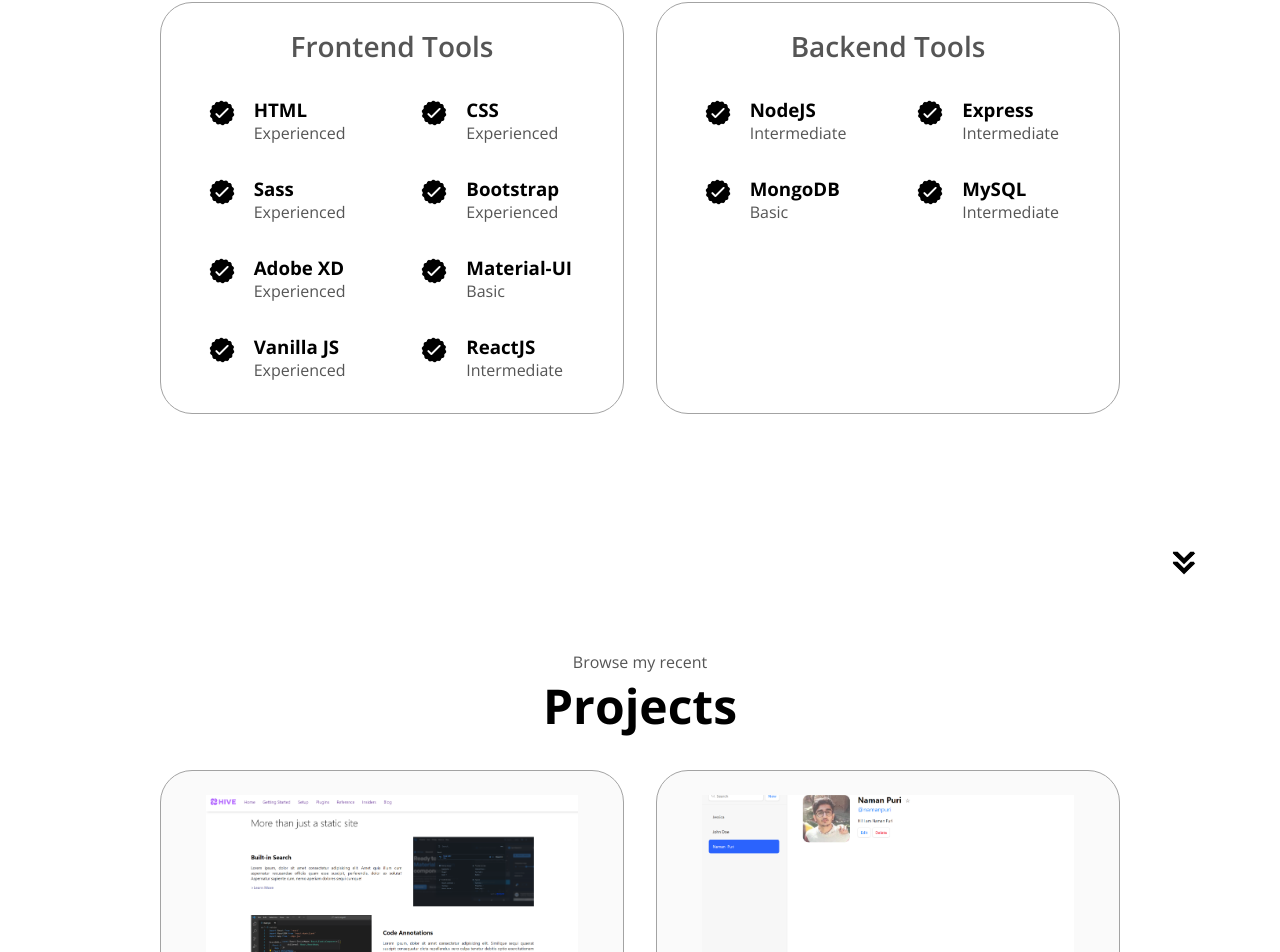
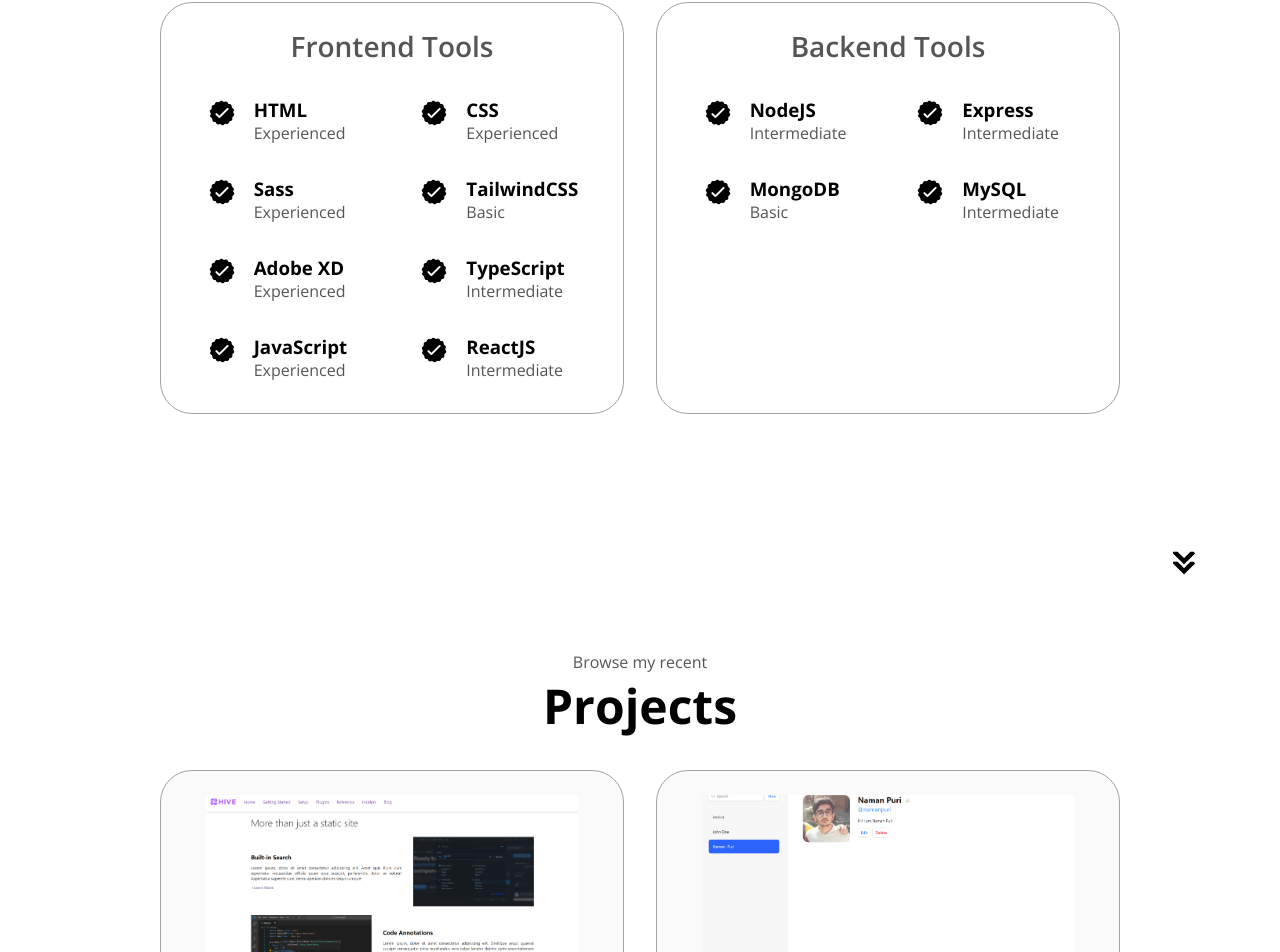
Before and after one commit to namanpurii/portfolioWebsite2023, a React (Vite) app: page / in a window 1280 px wide. Shown: the part 1813-2765 px from the top of the page. Built offline with nearby package versions, Linux system fonts and the light colour scheme.

Commit message:
changes in skills section

```diff
--- a/src/data.js
+++ b/src/data.js
@@ -12,19 +12,19 @@
         level: "Experienced",
       },
       {
-        skill: "Bootstrap",
-        level: "Experienced",
+        skill: "TailwindCSS",
+        level: "Basic",
       },
       {
         skill: "Adobe XD",
         level: "Experienced",
       },
       {
-        skill: "Material-UI",
-        level: "Basic",
+        skill: "TypeScript",
+        level: "Intermediate",
       },
       {
-        skill: "Vanilla JS",
+        skill: "JavaScript",
         level: "Experienced",
       },
       {
```
